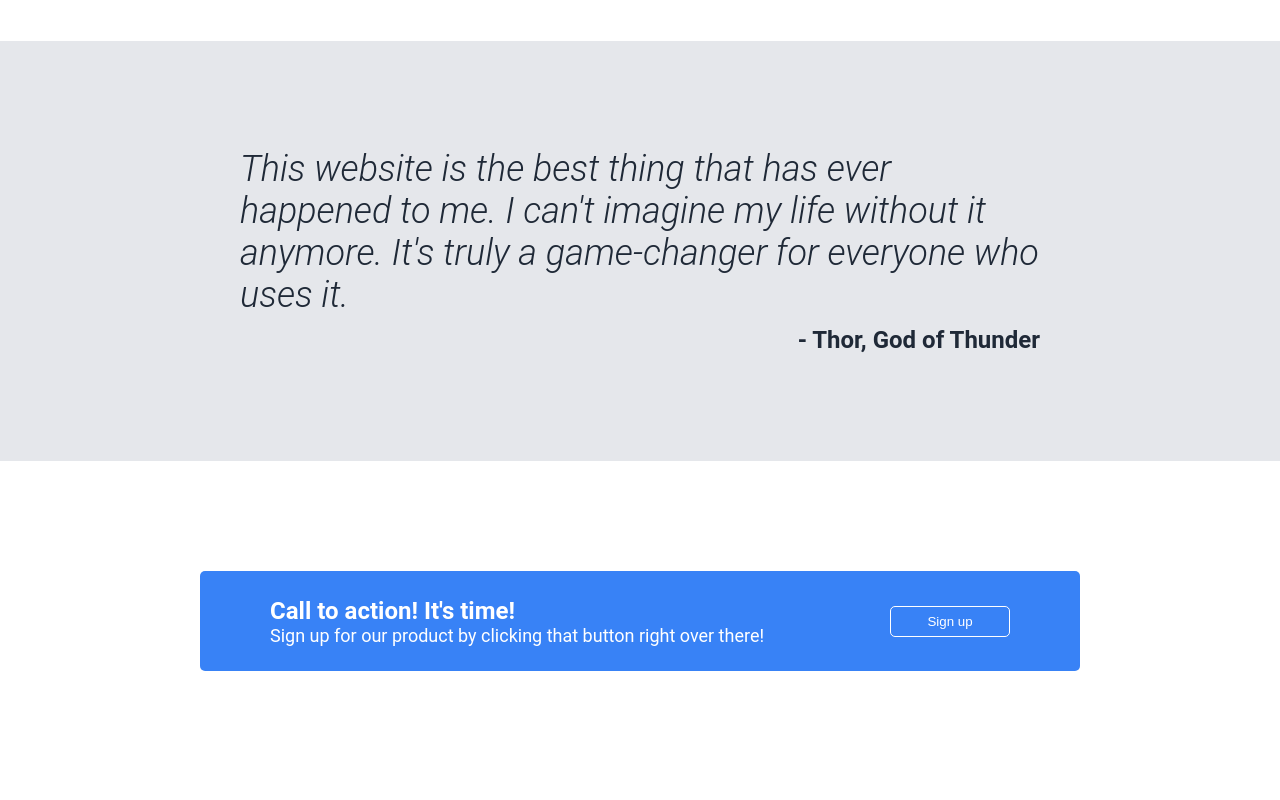
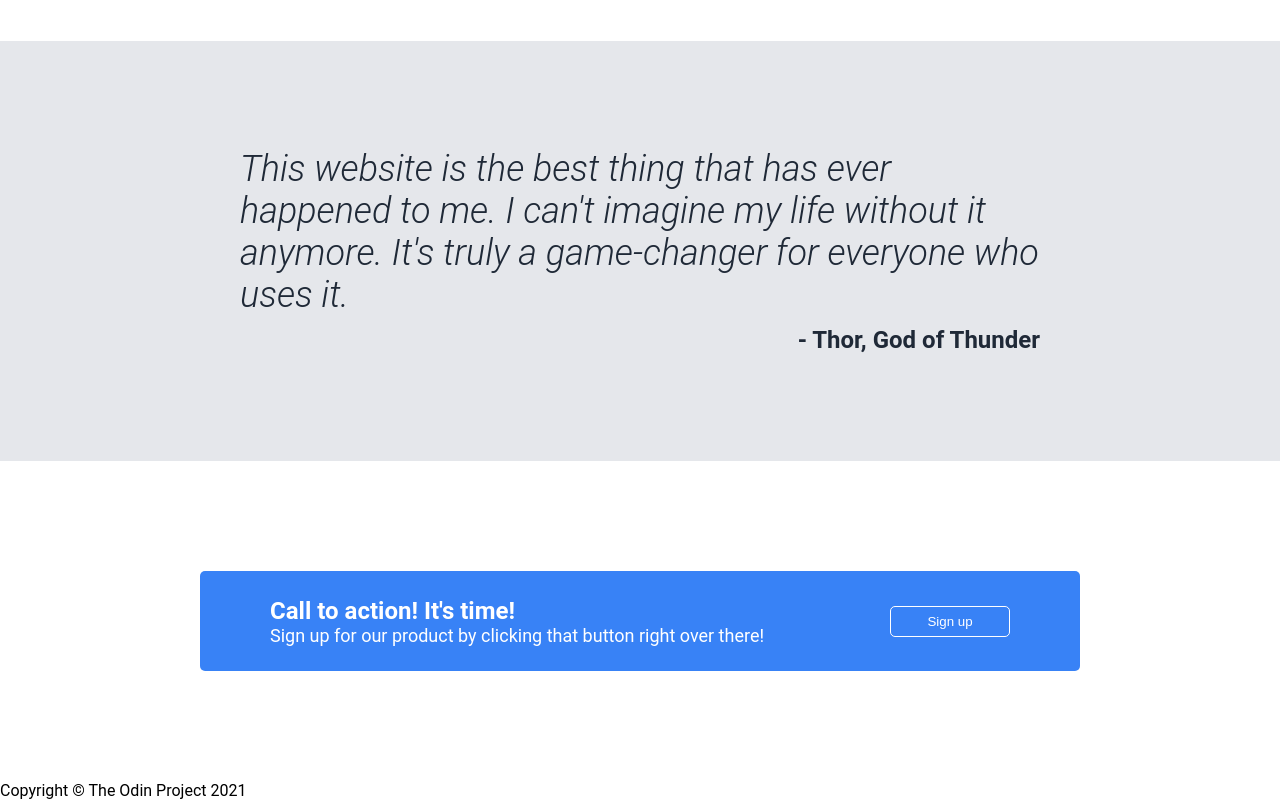
Before and after one commit to 7uhinn/odin-landing-page, a plain HTML site: page index.html in a window 1280 px wide. Shown: the part 1070-1870 px from the top of the page. Drawn offline with Linux system fonts and the light colour scheme.

Commit message:
Added HTML for footer

```diff
--- a/index.html
+++ b/index.html
@@ -86,6 +86,11 @@
             <button class="sign-up-button border">Sign up</button>
         </div>
     </div>
+    <div class="footer">
+        <div class="content">
+            Copyright &copy; The Odin Project 2021
+        </div>
+    </div>
 </body>
 
 </html>
```
